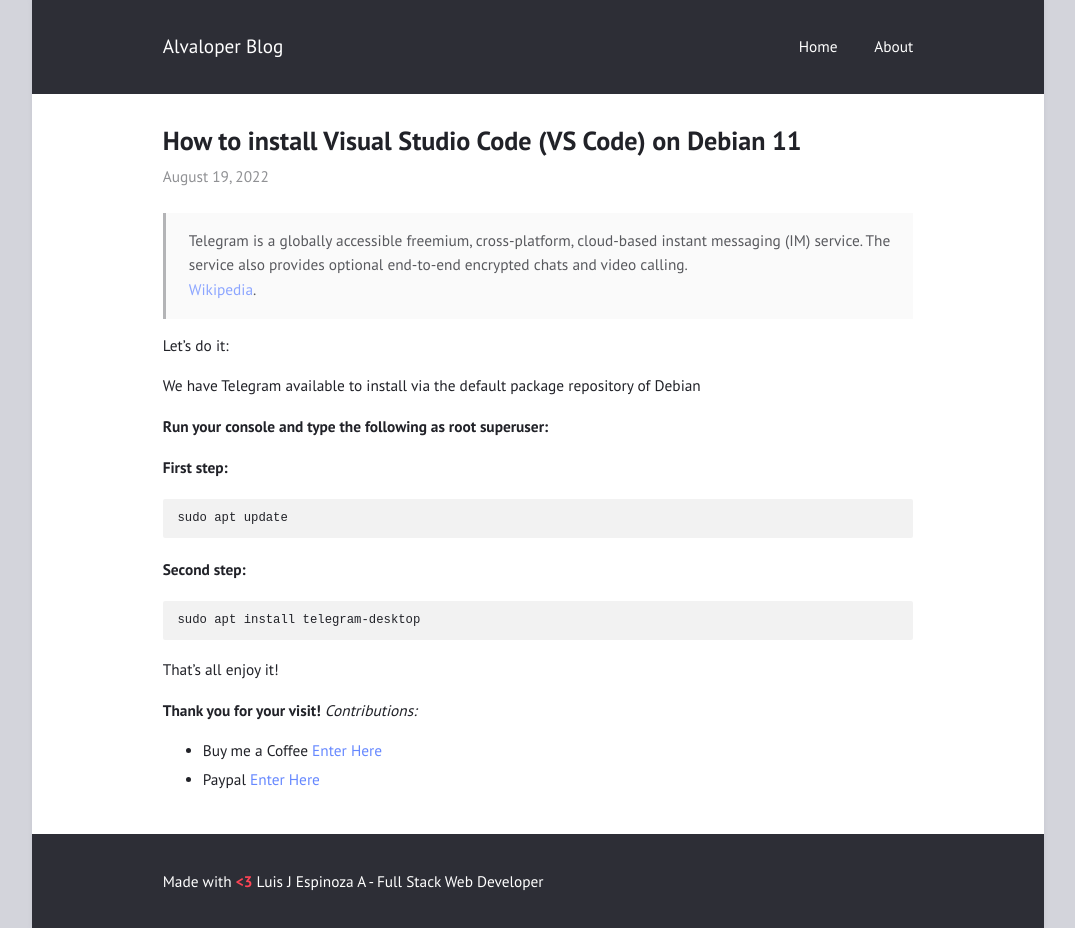
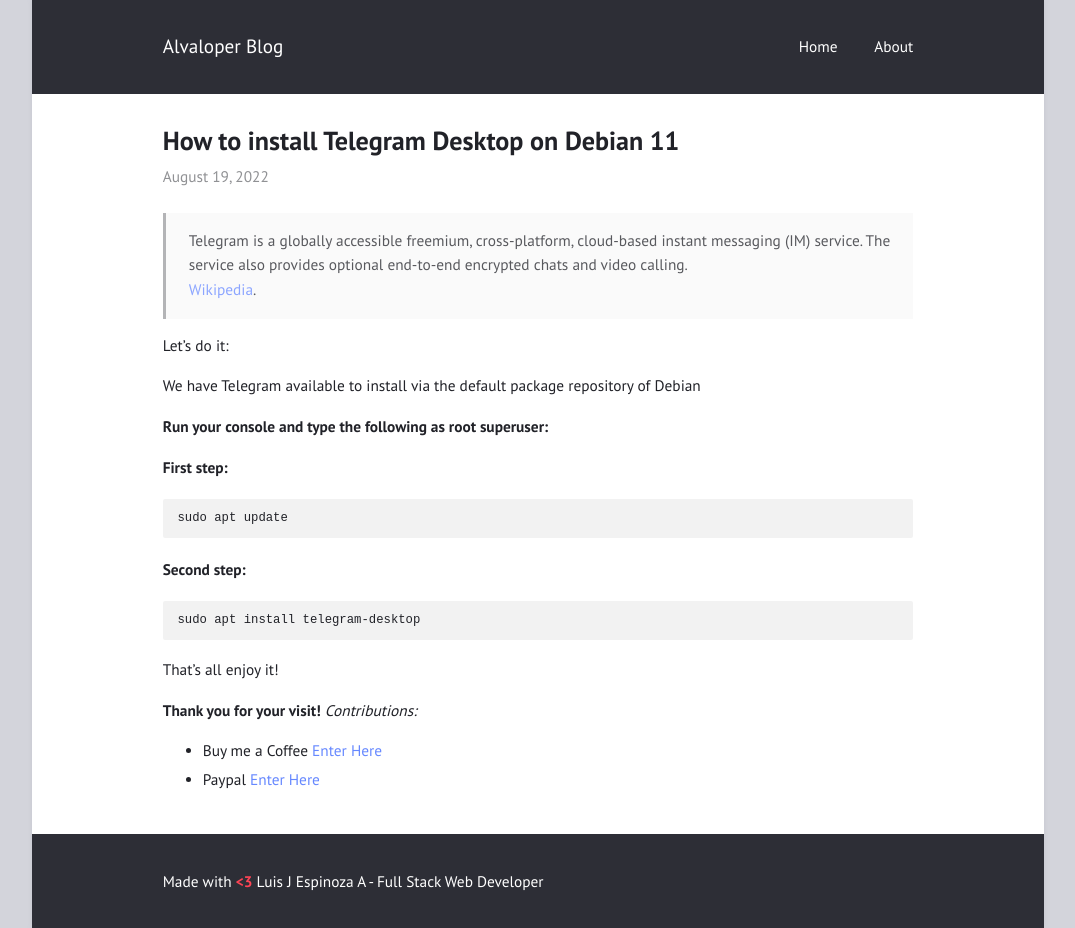
Before and after one commit to alvaloper/blog, a Jekyll site: the page built from _posts/2022-08-19-telegram-desktop.md, in a window 1280 px wide. Shown: the whole page, without its empty margins (102-1177 px from the left). Built offline with Jekyll 4.4.1, drawn with Linux system fonts in a browser that asks for light colours.

Commit message:
Editing Telegram post

```diff
--- a/_posts/2022-08-19-telegram-desktop.md
+++ b/_posts/2022-08-19-telegram-desktop.md
@@ -1,6 +1,6 @@
 ---
 layout: post
-title: How to install Visual Studio Code (VS Code) on Debian 11
+title: How to install Telegram Desktop on Debian 11
 ---
 
 >Telegram is a globally accessible freemium, cross-platform, cloud-based instant messaging (IM) service. The service also provides optional end-to-end encrypted chats and video calling.
```
